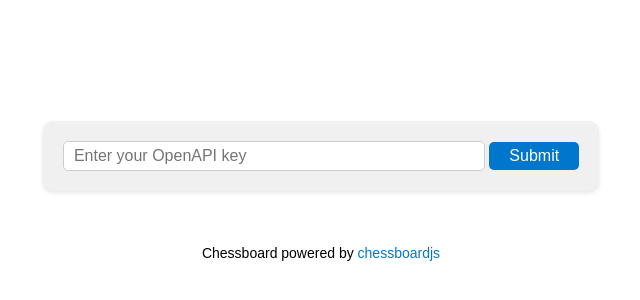
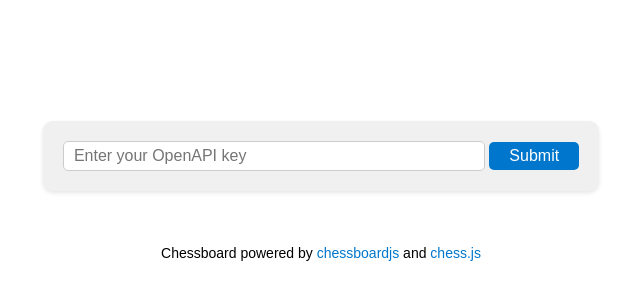
Before and after one commit to jean-bovet/GPT, a plain HTML site: page ChessGPT-4/index.html in a window 1280 px wide. Shown: the part 222-522 px from the top of the page, without its empty margins (319-959 px from the left). Drawn offline with nearby package versions, Linux system fonts and the light colour scheme.

Commit message:
Update index.html

```diff
--- a/ChessGPT-4/index.html
+++ b/ChessGPT-4/index.html
@@ -262,7 +262,8 @@
 
     <footer>
         <p>Chessboard powered by <a href="https://chessboardjs.com" target="_blank"
-                rel="noopener noreferrer">chessboardjs</a></p>
+                rel="noopener noreferrer">chessboardjs</a> and <a href="https://github.com/jhlywa/chess.js"
+                target="_blank" rel="noopener noreferrer">chess.js</a></p>
     </footer>
 
 </body>
```
